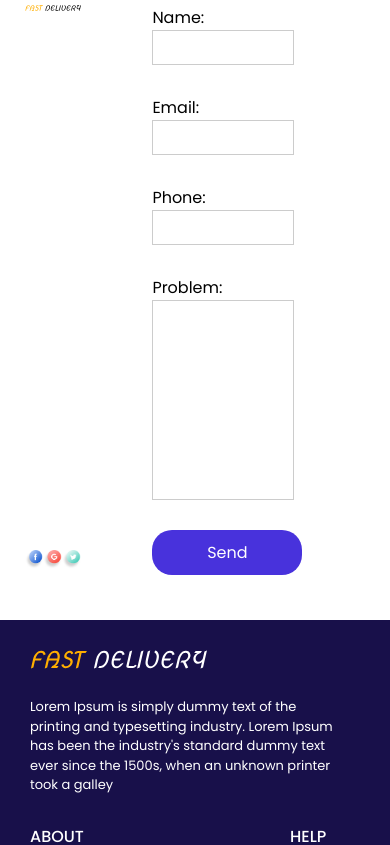
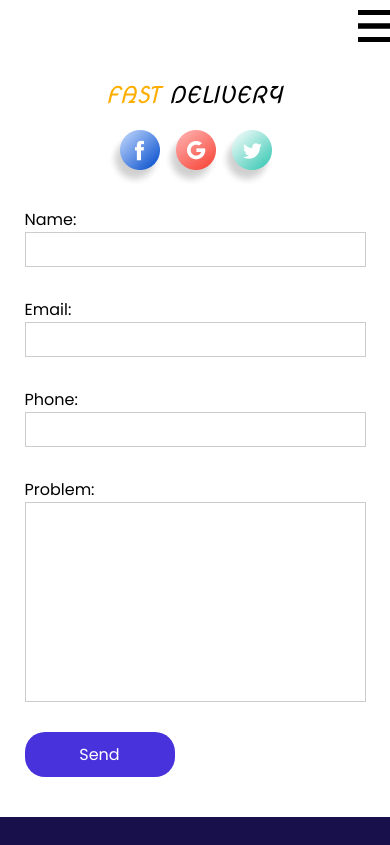
Before and after one commit to tokkaya79/fast-delivery, a React (Create React App) app: page /fast-delivery/help in a window 390 px wide. Shown: the top 845 px of the page. Built offline with nearby package versions, Linux system fonts and the light colour scheme.

Commit message:
adaptiv next pages

```diff
--- a/src/App.tsx
+++ b/src/App.tsx
@@ -1,4 +1,3 @@
-
 import { BrowserRouter as Router, Routes, Route } from 'react-router-dom';
 
 import Home from './pages/home/Home';
@@ -8,19 +7,12 @@ import ServicePage from './pages/servicePage/ServicePage';
 import GalleryPage from './pages/galleryPage/GalleryPage';
 import HelpPage from './pages/helpPage/HelpPage';
 
-
 import Footer from './components/footer/Footer';
-
 
 import './styles/index.scss';
 
 
-interface AppProps{
-    isActive: boolean
-}
-
-
-const App:React.FC<AppProps> = ({isActive}) => {
+const App = () => {
 
     return (
         <div className="App">
@@ -32,23 +24,23 @@ const App:React.FC<AppProps> = ({isActive}) => {
                     />
                     <Route
                         path="/fast-delivery/about"
-                        element={<AboutPage isActive={isActive}/>}
+                        element={<AboutPage/>}
                     />
                      <Route
                         path="/fast-delivery/tracking"
-                        element={<TrackingPage isActive={isActive}/>}
+                        element={<TrackingPage />}
                     />
                      <Route
                         path="/fast-delivery/services"
-                        element={<ServicePage isActive={isActive} />}
+                        element={<ServicePage />}
                     />
                     <Route
                         path="/fast-delivery/gallery"
-                        element={<GalleryPage isActive={isActive} />}
+                        element={<GalleryPage />}
                     />
                      <Route
                         path="/fast-delivery/help"
-                        element={<HelpPage isActive={isActive} />}
+                        element={<HelpPage />}
                     />
                 </Routes>
                 <Footer />
--- a/src/components/header/style.scss
+++ b/src/components/header/style.scss
@@ -2,8 +2,14 @@
     padding: 0 10px;
     &-top {
         display: none;
-        padding: 10px 50px;
+        padding: 10px;
         justify-content: end;
+        position: fixed;
+        right: 0;
+        left: 0;
+        height: 60px;
+        background-color: #fff;
+        z-index: 999;
     }
     &-inner {
         display: flex;
@@ -340,23 +346,27 @@
 }
 
 //---------------screens---------------------
-@media (max-width: 1200px){
-    .header{
-        &-inner{
-             flex-wrap: wrap;
+@media (max-width: 1200px) {
+    .header {
+        &-inner {
+            flex-wrap: wrap;
             gap: 30px;
             padding: 0;
             justify-content: center;
         }
     }
 }
-@media (max-width: 880px){
-
-    .header{
-     &-top {
+@media (max-width: 880px) {
+    .header {
+        &-top {
             display: flex;
         }
-
+        &-menu {
+            margin-top: 35px;
+            & .logo {
+                margin-bottom: 20px;
+            }
+        }
     }
     .menu {
         order: 3;
@@ -385,9 +395,8 @@
 @media (max-width: 600px) {
     .header {
         margin-bottom: 20px;
-
         &-menu {
-            gap: 30px;
+            margin-top: 85px;
             margin-right: 0;
             padding-top: 0;
         }
@@ -408,14 +417,13 @@
             }
         }
         &-tabs {
-                align-items: center;
+            align-items: center;
             &__tabs {
                 max-width: 330px;
                 padding: 0;
             }
         }
     }
-
 }
 @media (max-width: 400px) {
     .header {
--- a/src/components/headerMenu/HeaderMenu.tsx
+++ b/src/components/headerMenu/HeaderMenu.tsx
@@ -2,6 +2,7 @@ import IconList from './iconList/IconList';
 import Logo from './logo/Logo';
 import Menu from './menu/Menu';
 
+import '../header/style.scss';
 
 interface HeaderMenuProps{
     isActive: boolean
--- a/src/components/helpForm/style.scss
+++ b/src/components/helpForm/style.scss
@@ -2,11 +2,13 @@
     display: flex;
     justify-content: center;
     align-items: center;
+    padding-top: 70px;
     &__form{
         display: flex;
         flex-direction: column;
         row-gap: 30px;
-        width: 50%;
+        max-width: 585px;
+        width: 100%;
         & input {
             display: block;
             border: 1px solid #ccc;
--- a/src/components/ourServices/style.scss
+++ b/src/components/ourServices/style.scss
@@ -76,52 +76,70 @@
 }
 //-------------screens--------------------
 
-@media (max-width: 800px){
-    .our-services{
-        &__text{
+@media (max-width: 800px) {
+    .our-services {
+        &__text {
             padding: 0 20px;
         }
-        &__wrapper{
+        &__wrapper {
             margin: 0 20px;
             gap: 30px;
         }
     }
-    .service-item{
+    .service-item {
         width: 40%;
     }
 }
-@media (max-width: 600px){
-    .our-services{
-        &__inner{
-            &::before{
+@media (max-width: 700px) {
+    .our-services {
+        &__inner {
+            &::before {
+                font-size: 70px;
+            }
+        }
+    }
+}
+@media (max-width: 600px) {
+    .our-services {
+        &__inner {
+            &::before {
                 font-size: 60px;
             }
         }
-        &__text{
+        &__text {
             padding: 0 10px;
         }
-        &__wrapper{
+        &__wrapper {
             margin: 0;
             padding: 10px;
         }
     }
-    .service-item{
+    .service-item {
         width: 40%;
         flex-direction: column;
     }
 }
-@media (max-width: 400px){
-    .our-services{
-        &__inner{
-            &::before{
+@media (max-width: 530px) {
+    .our-services {
+        &__inner {
+            &::before {
+                font-size: 50px;
+            }
+        }
+    }
+}
+@media (max-width: 400px) {
+    .our-services {
+        &__inner {
+            &::before {
                 font-size: 38px;
             }
         }
-        &__title{
+        &__title {
             font-size: 32px;
         }
     }
-    .service-item{
+    .service-item {
         width: 100%;
         flex-direction: row;
     }
--- a/src/index.tsx
+++ b/src/index.tsx
@@ -9,6 +9,6 @@ const root = ReactDOM.createRoot(
 );
 root.render(
   <React.StrictMode>
-    <App isActive={false}/>
+    <App />
   </React.StrictMode>
 );
--- a/src/pages/aboutPage/AboutPage.tsx
+++ b/src/pages/aboutPage/AboutPage.tsx
@@ -1,17 +1,15 @@
 import AboutUs from '../../components/aboutUs/AboutUs';
-import HeaderMenu from '../../components/headerMenu/HeaderMenu';
+import Header from '../../components/header/Header';
 
 import { advans } from '../../components/aboutUs/advanItem/dateAdvan';
 
-interface AboutPageProps{
-    isActive: boolean
-}
 
-const AboutPage:React.FC<AboutPageProps> = ({isActive}) => {
+
+const AboutPage = () => {
     return (
         <main className="about-page">
             <div className="about-page__inner">
-                <HeaderMenu isActive={isActive}/>
+                <Header />
                 <AboutUs advans={advans} />
             </div>
         </main>
--- a/src/pages/galleryPage/GalleryPage.tsx
+++ b/src/pages/galleryPage/GalleryPage.tsx
@@ -1,17 +1,15 @@
-import HeaderMenu from '../../components/headerMenu/HeaderMenu';
+import Header from '../../components/header/Header';
 import Gallery from '../../components/gallery/Gallery';
 
 import { images } from '../../components/gallery/images';
 
-interface GalleryPageProps{
-    isActive: boolean
-}
 
-const GalleryPage:React.FC<GalleryPageProps> = ({isActive}) => {
+
+const GalleryPage = () => {
     return (
         <main className="gallery-page">
             <div className="gallery-page__inner">
-                <HeaderMenu isActive={isActive}/>
+                <Header/>
                 <Gallery images={images} />
             </div>
         </main>
--- a/src/pages/helpPage/HelpPage.tsx
+++ b/src/pages/helpPage/HelpPage.tsx
@@ -1,17 +1,12 @@
-import HeaderMenu from '../../components/headerMenu/HeaderMenu';
+import Header from '../../components/header/Header';
 import HelpForm from '../../components/helpForm/HelpForm';
 
 
-interface HelpPageProps{
-    isActive: boolean
-}
-
-
-const HelpPage:React.FC<HelpPageProps> = ({isActive}) => {
+const HelpPage = () => {
     return (
         <main className="help-page">
             <div className="help-page__inner">
-                <HeaderMenu isActive={isActive}/>
+                <Header/>
                 <HelpForm />
             </div>
         </main>
--- a/src/pages/servicePage/ServicePage.tsx
+++ b/src/pages/servicePage/ServicePage.tsx
@@ -1,17 +1,15 @@
-import HeaderMenu from '../../components/headerMenu/HeaderMenu';
+import Header from '../../components/header/Header';
 import OurServices from '../../components/ourServices/OurServices';
 
 import { services } from '../../components/ourServices/serviceItem/dateServices';
 
-interface ServicePageProps{
-    isActive: boolean
-}
 
-const ServicePage:React.FC<ServicePageProps> = ({isActive})  => {
+
+const ServicePage = ()  => {
     return (
         <main className="service-page">
             <div className="service-page__inner">
-                <HeaderMenu isActive={isActive}/>
+                <Header />
                 <OurServices services={services} />
             </div>
         </main>
--- a/src/pages/trackingPage/TracingPage.tsx
+++ b/src/pages/trackingPage/TracingPage.tsx
@@ -1,15 +1,11 @@
-import HeaderMenu from '../../components/headerMenu/HeaderMenu';
+import Header from '../../components/header/Header';
 import TrackProduct from '../../components/trackProduct/TrackProduct';
 
-interface TrackingPageProps{
-    isActive: boolean
-}
-
-const TrackingPage:React.FC<TrackingPageProps> = ({isActive}) => {
+const TrackingPage = () => {
     return (
         <main className="tracking-page">
             <div className="tracking-page__inner">
-                <HeaderMenu isActive={isActive}/>
+                <Header/>
                 <TrackProduct />
             </div>
         </main>
--- a/src/styles/index.scss
+++ b/src/styles/index.scss
@@ -17,6 +17,7 @@ body {
 .App {
     display: flex;
     flex-direction: column;
+    justify-content: space-between;
 }
 section {
     display: block;
@@ -33,7 +34,7 @@ section {
 .help-page__inner {
     width: 90vw;
     margin: 0 auto;
-    padding: 5px;
+    padding: 0 5px;
     display: grid;
     grid-template-columns: 1fr 5fr;
 }
@@ -56,10 +57,38 @@ section {
     color: #000;
     line-height: 1.5;
 }
+.about-page,
+.tracking-page,
+.service-page,
+.gallery-page,
+.help-page {
+    & .header-slider {
+        display: none;
+    }
+    & .header-tabs {
+        display: none;
+    }
+}
 
 //----------screens-------------------
+@media (max-width: 880px) {
+    .about-page,
+    .tracking-page,
+    .service-page,
+    .gallery-page,
+    .help-page {
+        &__inner {
+            display: block;
+        }
+    }
+}
 @media (max-width: 600px) {
     body.lock {
         overflow: hidden;
     }
+    .help-page{
+        & .help-form{
+            padding: 0;
+        }
+    }
 }
```
